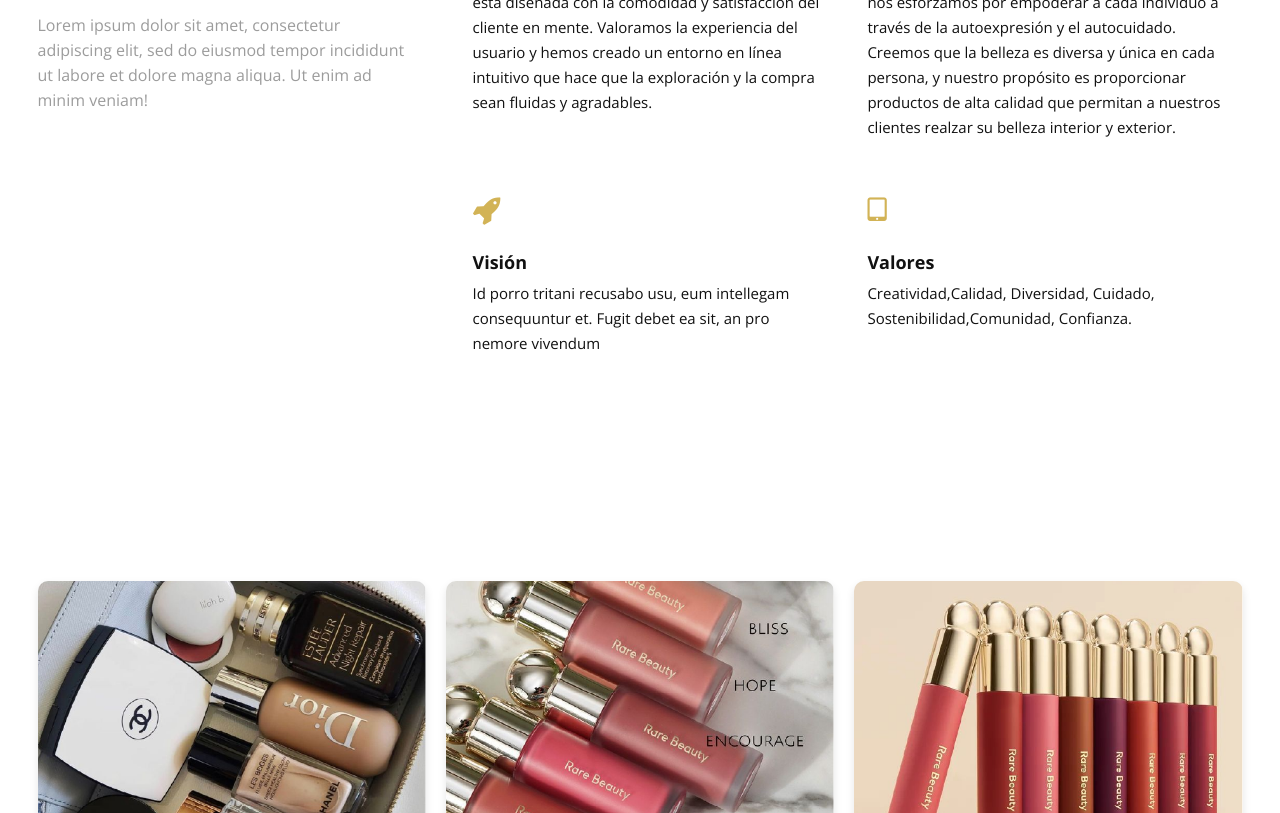
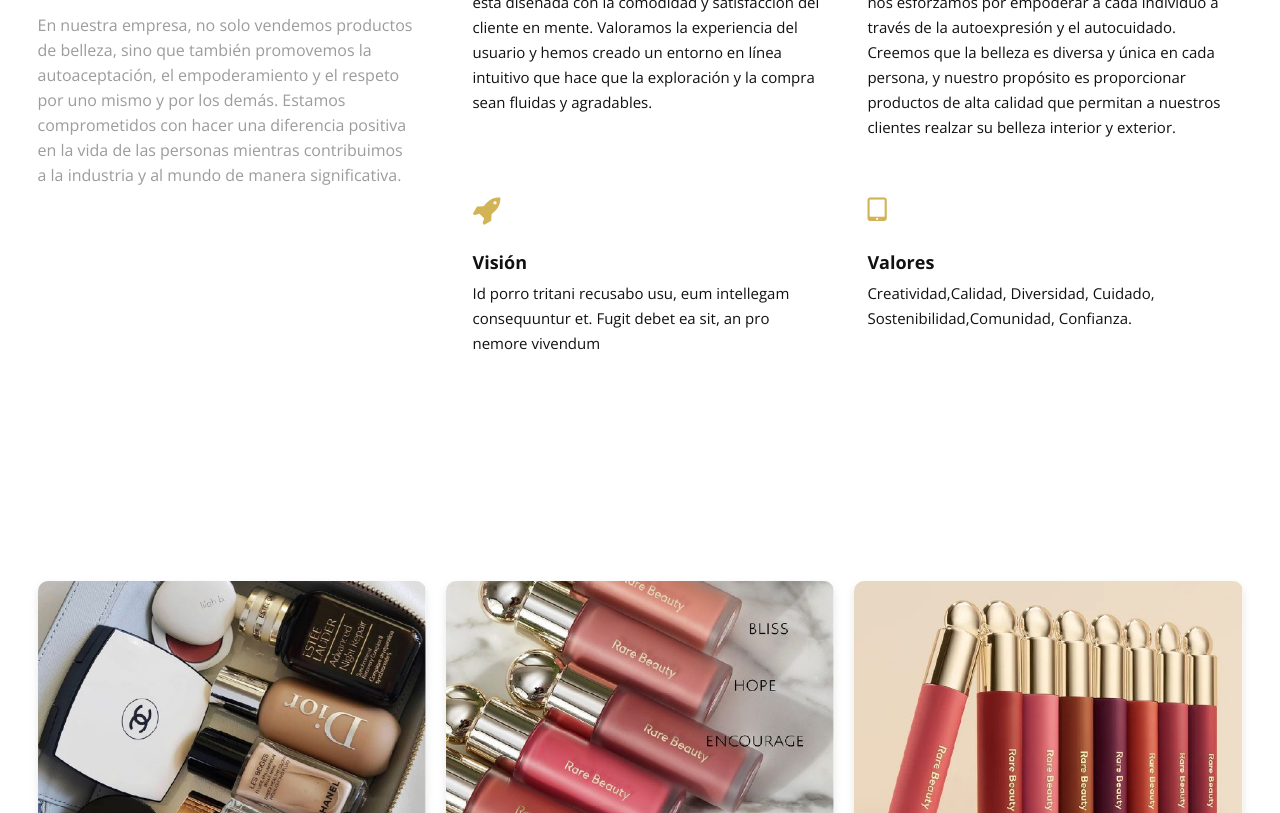
Before and after one commit to ambarillustrator/Glow, a plain HTML site: page index.html in a window 1280 px wide. Shown: the part 1088-1901 px from the top of the page. Drawn offline with nearby package versions, Linux system fonts and the light colour scheme.

Commit message:
Update index.html

```diff
--- a/index.html
+++ b/index.html
@@ -138,8 +138,7 @@
                         <div class="section-heading">
                             <h3>SUCCESS</h3>
                             <h2 class="section-title">Glow Cosmetic</h2>
-                            <p class="section-subtitle">Lorem ipsum dolor sit amet, consectetur adipiscing elit, sed do
-                                eiusmod tempor incididunt ut labore et dolore magna aliqua. Ut enim ad minim veniam!</p>
+                            <p class="section-subtitle">En nuestra empresa, no solo vendemos productos de belleza, sino que también promovemos la autoaceptación, el empoderamiento y el respeto por uno mismo y por los demás. Estamos comprometidos con hacer una diferencia positiva en la vida de las personas mientras contribuimos a la industria y al mundo de manera significativa.</p>
                         </div>
 
                     </div>
```
